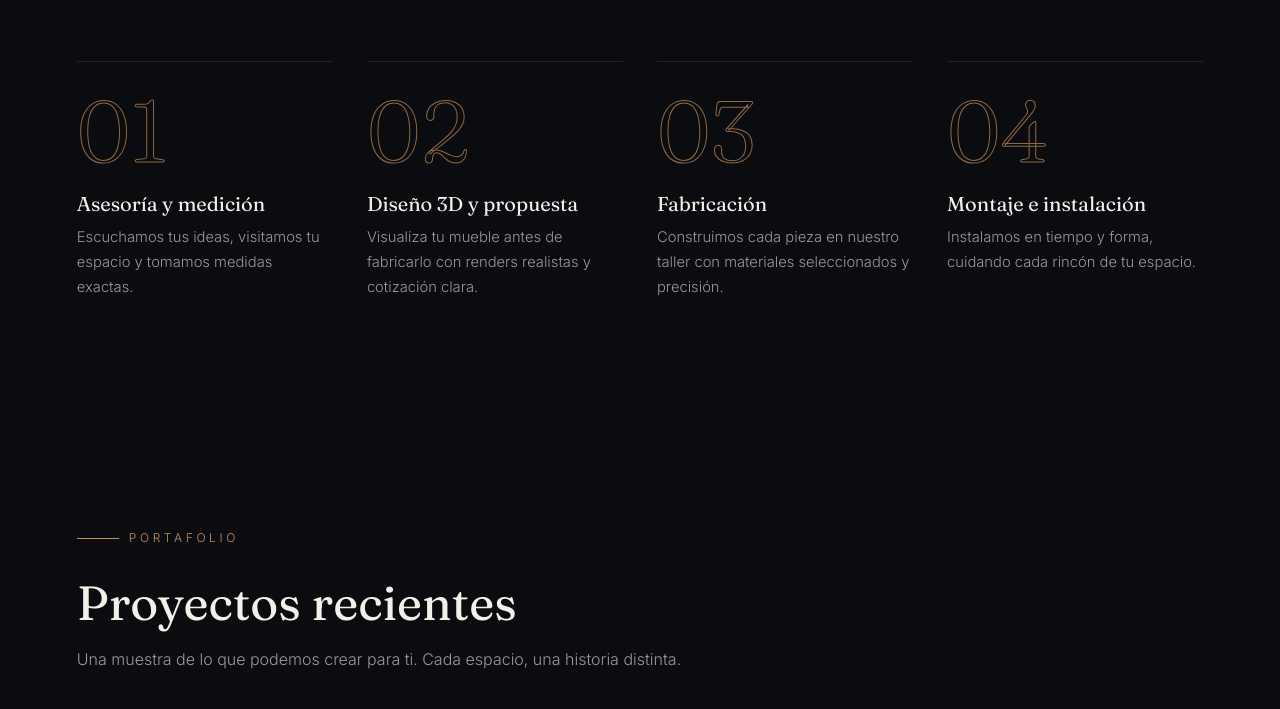
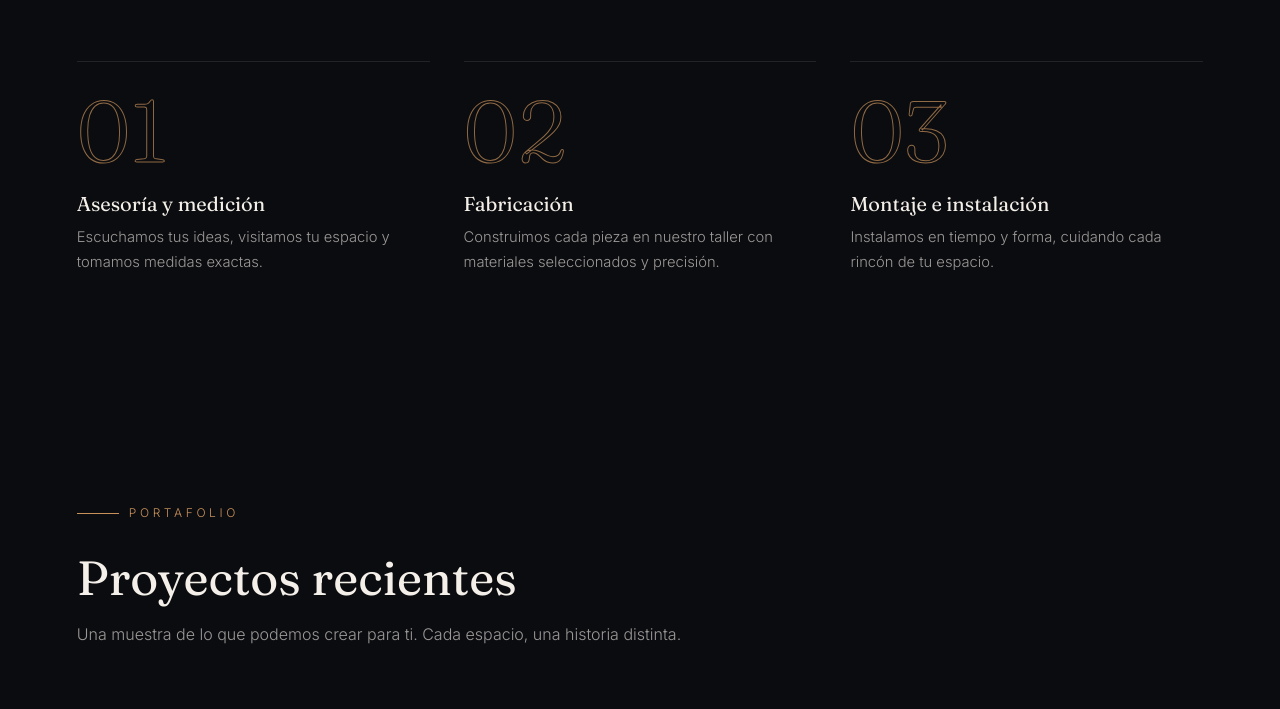
Before and after one commit to Harveyjnz31/Expert, a plain HTML site: page index.html in a window 1280 px wide. Shown: the part 3400-4109 px from the top of the page. Drawn offline with Linux system fonts and the light colour scheme.

Commit message:
Eliminar proceso de diseno 3D

```diff
--- a/index.html
+++ b/index.html
@@ -449,9 +449,8 @@ footer{border-top:1px solid rgba(200,145,90,.14);padding:64px 6vw 40px;position:
     </div>
     <div class="steps">
       <div class="step reveal" style="--rd:.05s"><span class="n">01</span><h3>Asesoría y medición</h3><p>Escuchamos tus ideas, visitamos tu espacio y tomamos medidas exactas.</p></div>
-      <div class="step reveal" style="--rd:.15s"><span class="n">02</span><h3>Diseño 3D y propuesta</h3><p>Visualiza tu mueble antes de fabricarlo con renders realistas y cotización clara.</p></div>
-      <div class="step reveal" style="--rd:.25s"><span class="n">03</span><h3>Fabricación</h3><p>Construimos cada pieza en nuestro taller con materiales seleccionados y precisión.</p></div>
-      <div class="step reveal" style="--rd:.35s"><span class="n">04</span><h3>Montaje e instalación</h3><p>Instalamos en tiempo y forma, cuidando cada rincón de tu espacio.</p></div>
+      <div class="step reveal" style="--rd:.15s"><span class="n">02</span><h3>Fabricación</h3><p>Construimos cada pieza en nuestro taller con materiales seleccionados y precisión.</p></div>
+      <div class="step reveal" style="--rd:.25s"><span class="n">03</span><h3>Montaje e instalación</h3><p>Instalamos en tiempo y forma, cuidando cada rincón de tu espacio.</p></div>
     </div>
   </div>
 </section>
@@ -509,7 +508,7 @@ footer{border-top:1px solid rgba(200,145,90,.14);padding:64px 6vw 40px;position:
         </div>
         <div class="slide">
           <div class="stars"><svg viewBox="0 0 24 24"><path d="M12 2l2.9 6.3 6.9.8-5.1 4.7 1.4 6.8L12 17.2 5.9 20.6l1.4-6.8L2.2 9.1l6.9-.8z"/></svg><svg viewBox="0 0 24 24"><path d="M12 2l2.9 6.3 6.9.8-5.1 4.7 1.4 6.8L12 17.2 5.9 20.6l1.4-6.8L2.2 9.1l6.9-.8z"/></svg><svg viewBox="0 0 24 24"><path d="M12 2l2.9 6.3 6.9.8-5.1 4.7 1.4 6.8L12 17.2 5.9 20.6l1.4-6.8L2.2 9.1l6.9-.8z"/></svg><svg viewBox="0 0 24 24"><path d="M12 2l2.9 6.3 6.9.8-5.1 4.7 1.4 6.8L12 17.2 5.9 20.6l1.4-6.8L2.2 9.1l6.9-.8z"/></svg><svg viewBox="0 0 24 24"><path d="M12 2l2.9 6.3 6.9.8-5.1 4.7 1.4 6.8L12 17.2 5.9 20.6l1.4-6.8L2.2 9.1l6.9-.8z"/></svg></div>
-          <blockquote>“Mi closet aprovechó hasta el último centímetro. El diseño 3D me ayudó a decidir con total confianza.”</blockquote>
+          <blockquote>“Mi closet aprovechó hasta el último centímetro. La asesoría y la medición fueron clave para lograr justo lo que necesitaba.”</blockquote>
           <div class="who">Carlos R.</div><div class="role">Closet</div>
         </div>
         <div class="slide">
```
